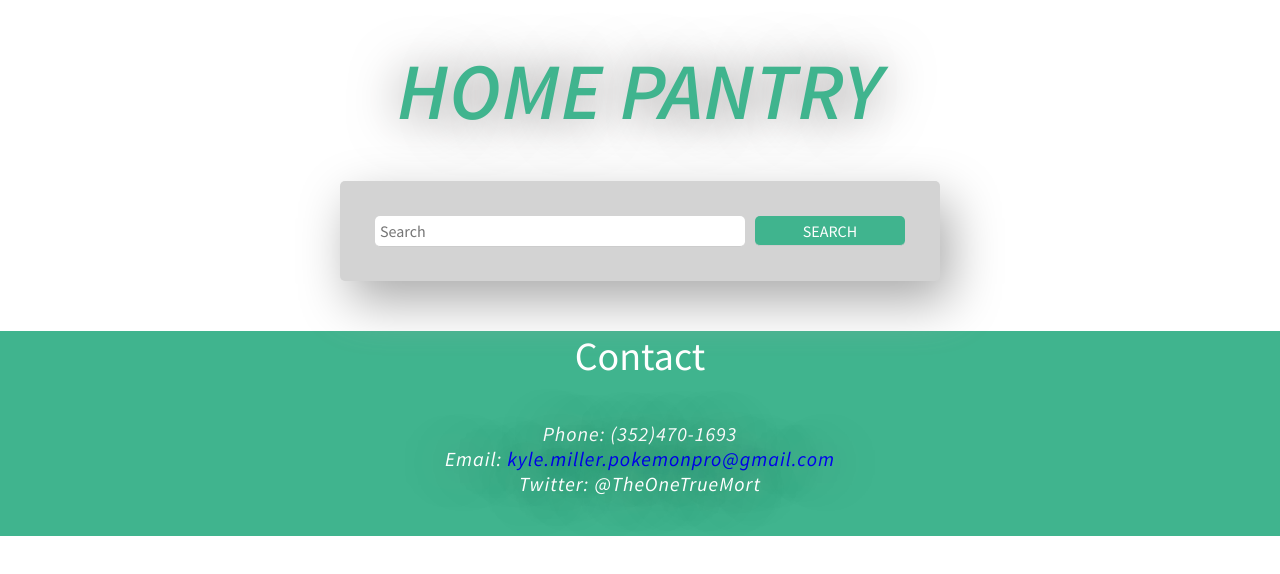
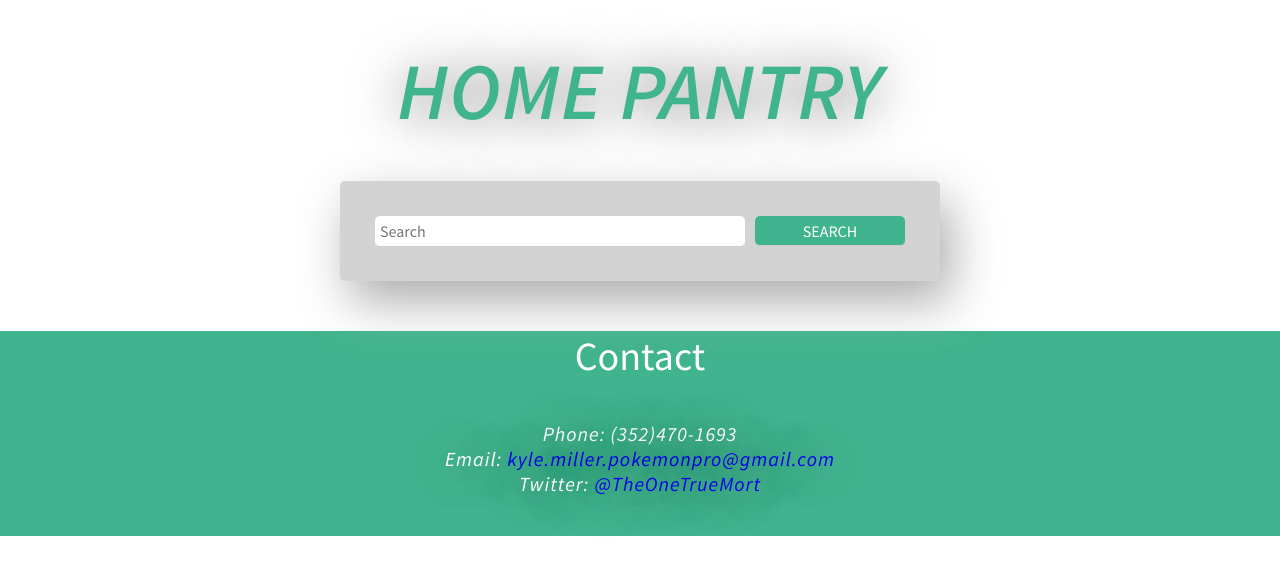
Before and after one commit to GuapDaddy/my-app, a React (Create React App) app: page / in a window 1280 px wide. Shown: the top 574 px of the page. Built offline with nearby package versions, Linux system fonts and the light colour scheme.

Commit message:
twitter link

```diff
--- a/src/App.css
+++ b/src/App.css
@@ -188,7 +188,7 @@ h1 {
   font-size: 2rem;
   letter-spacing: 0.1rem;
   font-style: italic;
-  color: #ffffff;
+  color: #ffffff !important;
   text-shadow: 0 0.2rem 5rem rgb(119, 115, 115);
   margin: 4rem 0;
 }
--- a/src/App.js
+++ b/src/App.js
@@ -44,7 +44,7 @@ const App = () => {
         <ol className="contact">
           <ul>Phone: (352)470-1693</ul>
           <ul>Email: <a href="mailto:kyle.miller.pokemonpro@gmail.com?subject=App Feedback">kyle.miller.pokemonpro@gmail.com</a></ul>
-          <ul>Twitter: <a href=""></a>@TheOneTrueMort</ul>
+          <ul>Twitter: <a href="https://twitter.com/TheOneTrueMort">@TheOneTrueMort</a></ul>
         </ol>
       </footer>
     </div>
```
